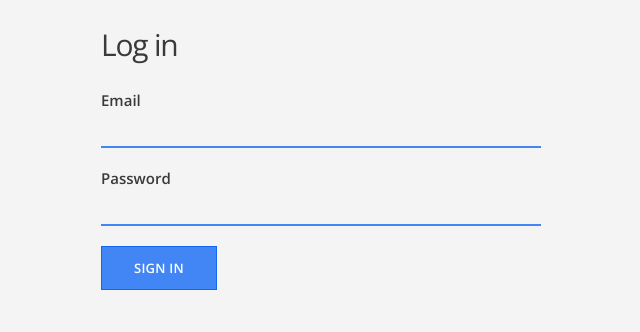
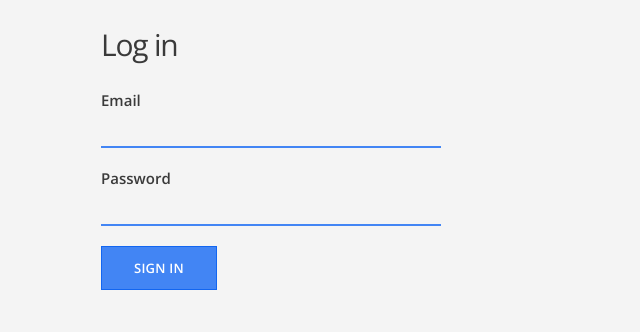
Before and after one commit to Miciaha/Locale, a Flask app: page /login in a window 1280 px wide. Shown: the part 104-436 px from the top of the page, without its empty margins (39-679 px from the left). Run offline with Flask 2, Linux system fonts and the light colour scheme.

Commit message:
login games

```diff
--- a/static/css/main.css
+++ b/static/css/main.css
@@ -44,7 +44,7 @@ a {
 .section-content {
   color: #3a3a3a;
   float: left;
-  width: 440px;
+  width: 340px;
 }
 
 .section-device {
```
